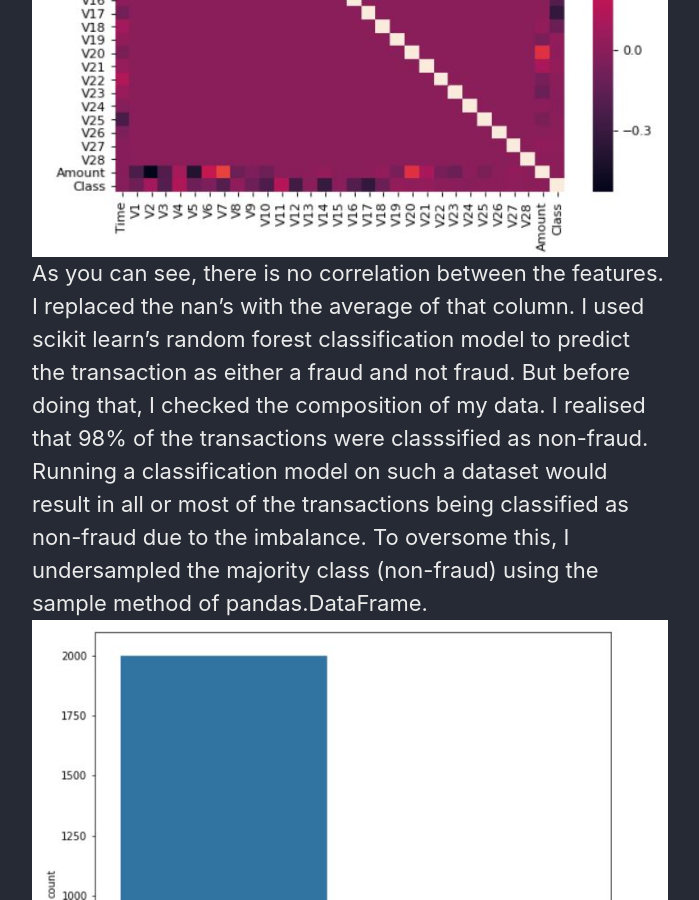
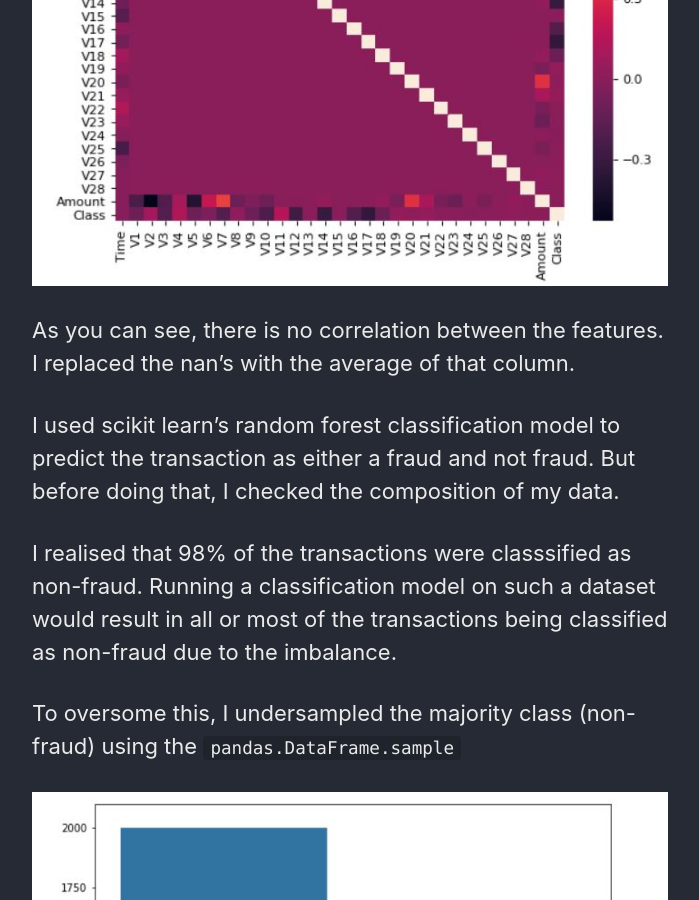
Before and after one commit to rohitgang/rohitgang.github.io, a Jekyll site: the page built from _posts/2019-05-03-frauddetect.md, in a window 1280 px wide and 900 px high, scrolled down 659 px. Shown: the whole window, without its empty margins (290-989 px from the left). Built offline with Jekyll 4.4.1, drawn with Linux system fonts in a browser that asks for light colours; cached includes are drawn as plain includes; nearby versions of some CDN libraries; some of the changed text lies outside the part shown.

Commit message:
updated fraud-detect

````diff
--- a/_posts/2019-05-03-frauddetect.md
+++ b/_posts/2019-05-03-frauddetect.md
@@ -8,11 +8,19 @@ excerpt: "Fraud Detection"
 This summer I was determined to learn machine learning algorithms. As one of the first projects, I took up Credit Card Fraud Detection.
 The data used for this is retrieved from Kaggle.
 
-When I looked at the data, I realised that the data was heavily PCA'd. I did get rid of nan values in the dataset.![PCA'd dataset](/images/pca.JPG)
+When I looked at the data, I realised that the data was heavily PCA'd. I did get rid of nan values in the dataset.
+
+![PCA'd dataset](/images/pca.JPG)
+
 As you can see, there is no correlation between the features. I replaced the nan's with the average of that column.
+
 I used scikit learn's random forest classification model to predict the transaction as either a fraud and not fraud. But before doing that, I checked the composition of my data.
+
 I realised that 98% of the transactions were classsified as non-fraud. Running a classification model on such a dataset would result in all or most of the transactions being classified as non-fraud due to the imbalance.
-To oversome this, I undersampled the majority class (non-fraud) using the sample method of pandas.DataFrame.![Resampled Dataset](/images/resample.JPG)
+
+To oversome this, I undersampled the majority class (non-fraud) using the `pandas.DataFrame.sample`
+
+![Resampled Dataset](/images/resample.JPG)
 
 After undersampling, I split the dataset into train and test. I initialised a random forest classifier  as such :
 
@@ -21,17 +29,20 @@ clf= RandomForestClassifier(n_estimators= 200, max_depth= 8)
 ```
 
 After fitting the training data and predicting on the test data, I got roc_auc_score of 0.9195
-I created a method to visualise my test data in a confusion matrix. ![Confusion Matrix](/images/matrix.JPG)
+I created a method to visualise my test data in a confusion matrix.
+
+ ![Confusion Matrix](/images/matrix.JPG)
 
 Out of 244 fraud transactions, I predicted 205 of them correctly.
 
-After I was done predicting, I thought of doing transaction analysis using K-Means clustering. I initialised my model as such :
-
+After I was done predicting, I thought of doing transaction analysis using K-Means clustering. I initialised my model as such:
 ```python
 model_= KMeans(init= 'k-means++', n_clusters= 4, n_init= 10)
 ```
 
-Most of the fraud transactions, occured for under a certain amount as seen in the image.![Clusters](/images/cluster.JPG)
+Most of the fraud transactions, occured for under a certain amount as seen in the image.
+
+![Clusters](/images/cluster.JPG)
 
 I am currently learning more about K-means clustering and trying to understand the distribution of fraud and non-fraud better.
 
````
